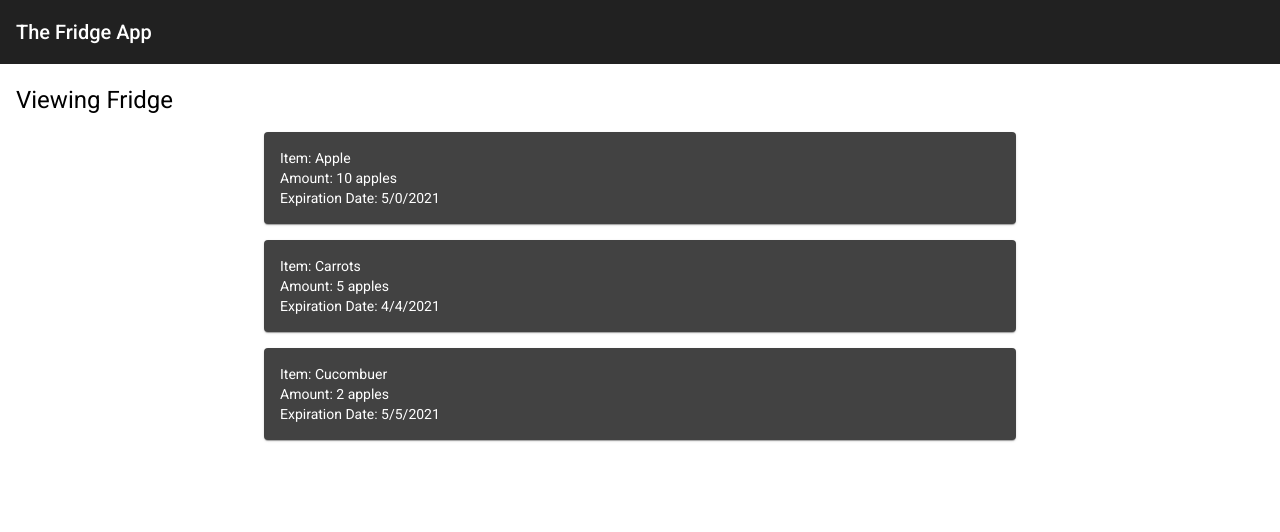
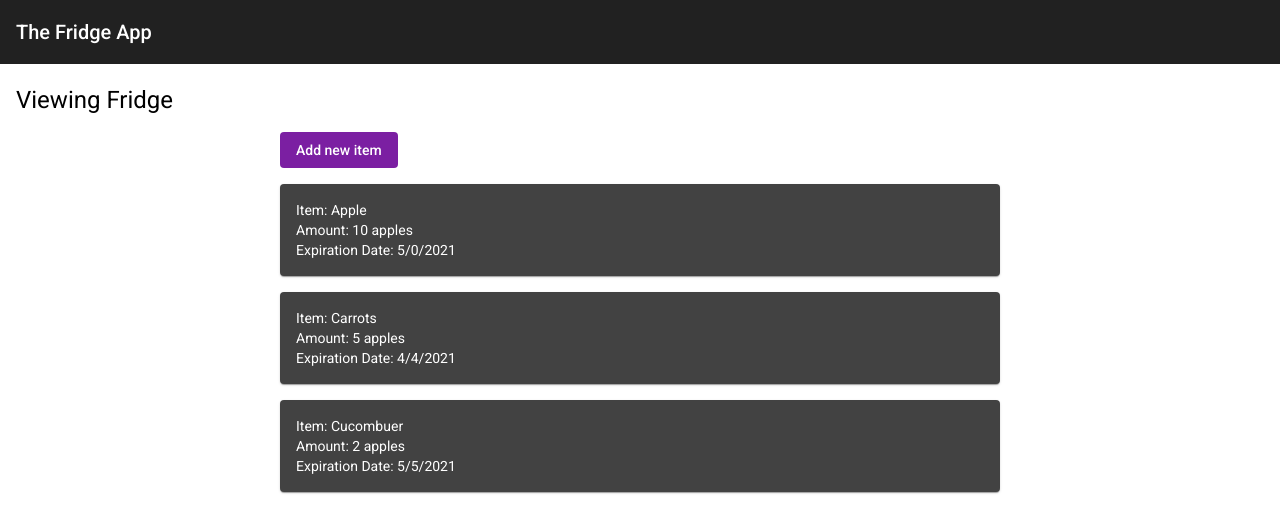
Before and after one commit to Mechasparrow/fridge-tracker, an Angular app: page / in a window 1280 px wide. Shown: the top 532 px of the page. Built offline with nearby package versions, Linux system fonts and the light colour scheme.

Commit message:
layout fix

```diff
--- a/src/app/app.module.ts
+++ b/src/app/app.module.ts
@@ -10,6 +10,7 @@ import { NavHeaderComponent } from './share/nav-header/nav-header.component';
 import { ViewFridgeComponent } from './components/view-fridge/view-fridge.component';
 import { FridgeViewCardComponent } from './share/fridge-view-card/fridge-view-card.component';
 import {MatCardModule} from '@angular/material/card';
+import {MatButtonModule} from '@angular/material/button';
 
 @NgModule({
   declarations: [
@@ -23,7 +24,8 @@ import {MatCardModule} from '@angular/material/card';
     AppRoutingModule,
     BrowserAnimationsModule,
     MatToolbarModule,
-    MatCardModule
+    MatCardModule,
+    MatButtonModule
   ],
   providers: [],
   bootstrap: [AppComponent]
--- a/src/app/components/view-fridge/view-fridge.component.html
+++ b/src/app/components/view-fridge/view-fridge.component.html
@@ -1,4 +1,8 @@
 <br>
 <h1 class = "view-title">Viewing Fridge</h1>
 
+<div class = "button-wrapper">
+    <button mat-flat-button color = "primary">Add new item</button>
+</div>
+
 <FridgeViewCard *ngFor = "let item of items" [itemToView]="item"></FridgeViewCard>
--- a/src/app/components/view-fridge/view-fridge.component.scss
+++ b/src/app/components/view-fridge/view-fridge.component.scss
@@ -1,3 +1,9 @@
 .view-title {
     padding-left: 16px;
 }
+
+.button-wrapper {
+    margin-left: auto;
+    margin-right: auto;
+    max-width: 45rem;
+}
--- a/src/app/share/fridge-view-card/fridge-view-card.component.html
+++ b/src/app/share/fridge-view-card/fridge-view-card.component.html
@@ -1,4 +1,4 @@
-<mat-card class="fridge-view-card">
+<mat-card color = "primary" class="fridge-view-card">
     <span>Item: {{itemToView.name}}</span><br>
     <span>Amount: {{itemToView.quantity}} {{itemToView.units}}</span><br>
     <span>Expiration Date: {{this.prettyDate()}}</span>
--- a/src/app/share/fridge-view-card/fridge-view-card.component.scss
+++ b/src/app/share/fridge-view-card/fridge-view-card.component.scss
@@ -4,6 +4,6 @@
     margin-right: auto;
     margin-bottom: 16px;
     margin-top: 16px;
-    max-width: 45rem;
+    max-width: calc(45rem - 32px);
     padding: 16px;
 }
```
